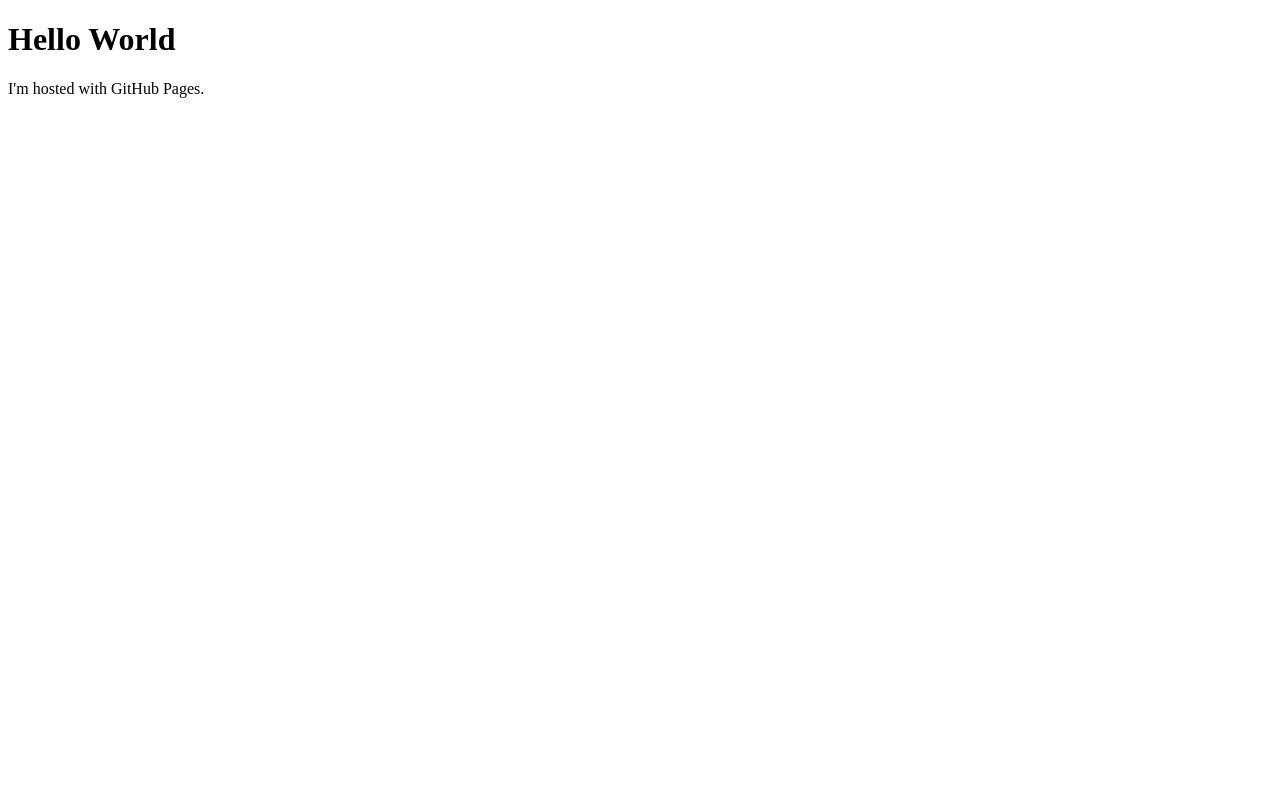
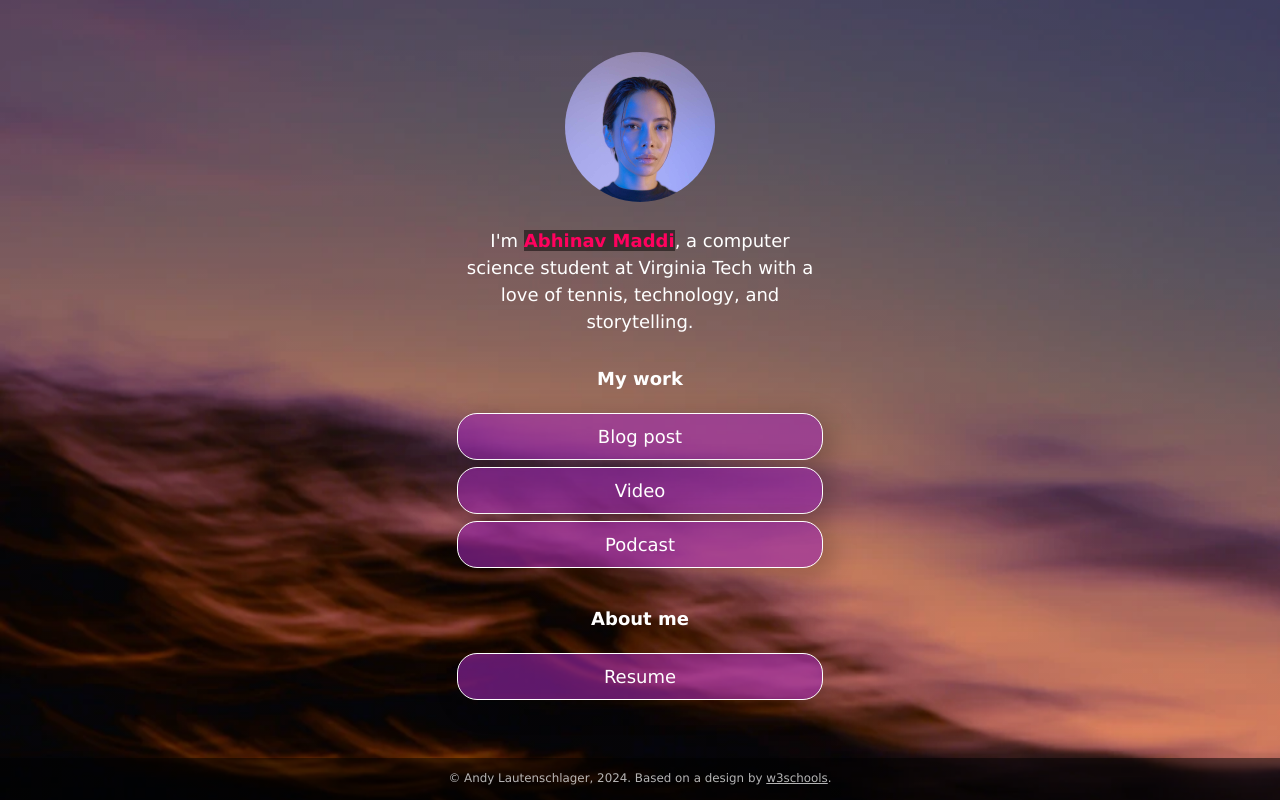
Before and after one commit to abhinavmaddi/abhinavmaddi.github.io, a plain HTML site: page index.html in a window 1280 px wide. Drawn offline with Linux system fonts and the light colour scheme.

Commit message:
Add website template and tennis blog details

```diff
--- a/index.html
+++ b/index.html
@@ -1,12 +1,74 @@
 <!DOCTYPE html>
+<!-- This page is adapted from w3schools "How to make a link tree website https://www.w3schools.com/howto/howto_website_create_linktree.asp" -->
 <html lang="en">
-  <head>
-    <meta charset="utf-8">
-    <meta name="viewport" content="width=device-width, initial-scale=1">
-    <title>Hello World</title>
-  </head>
-  <body>
-    <h1>Hello World</h1>
-    <p>I'm hosted with GitHub Pages.</p>
-  </body>
+
+<head>
+  <meta charset="utf-8" />
+  <meta name="viewport" content="width=device-width, initial-scale=1" />
+  <!-- Add your name below -->
+  <title>Abhinav Maddi | Portfolio</title>
+  <link rel="stylesheet" href="css/style.css">
+</head>
+
+<body class="main-text-color">
+  <!-- Content container. Everything except footer goes here -->
+  <div class="container">
+    <!-- Image and name container. Put your replacement photo—which you should crop to be square—in the images folder, then change the source attribute to images/yourportraitfilename.jpg. This path says, "Look in the images folder for yourportraitfilename.jpg." Be sure to change the alt text, too. -->
+    <div class="image-container">
+      <img src="images/portrait.jpg" alt="Photo by Art Hauntington">
+    </div>
+    <div class="intro">
+      I'm <span class="name"><strong>Abhinav Maddi</strong></span>, a computer science student at Virginia Tech with a love of tennis, technology, and storytelling.
+    </div>
+    <div class="section-header">
+      <h1>My work</h1>
+    </div>
+    <!-- Replace the # inside of the href="#" with your links. -->
+    <div class="links-container">
+      <div class="button toggle">Blog post</div>
+      <div class="slidedown">
+        <div class="description">
+          <h2>The Hardest Part of Tennis Isn’t Hitting the Ball</h2>
+          <p>A missed shot can linger long after the point ends. Drawing on my competitive tennis experience, I explore the pressure, isolation, and mental resets that make the sport about more than hitting the ball.</p>
+          <a href="https://medium.com/@abhimaddi98/the-hardest-part-of-tennis-isnt-hitting-the-ball-5d3501943ee5" class="external-link" target="_blank" rel="noopener noreferrer">Read</a>
+        </div>
+      </div>
+
+      <div class="button toggle">Video</div>
+      <div class="slidedown">
+        <div class="description">
+          <h2>Video title</h2>
+          <p>Add a short but appealing description of your video.</p>
+          <a href="#" class="external-link" target="_blank">Watch</a>
+        </div>
+      </div>
+
+      <div class="button toggle">Podcast</div>
+      <div class="slidedown">
+        <div class="description">
+          <h2>Podcast title</h2>
+          <p>Add a short but appealing description of your podcast</p>
+          <a href="#" class="external-link" target="_blank">Listen</a>
+        </div>
+      </div>
+    </div>
+
+    <!-- Replace # with PDF from Google Docs, or replace the entire section with whatever you want. Or delete it! Or add another section below it!-->
+    <div class="section-header">
+      <h1>About me</h1>
+    </div>
+
+    <div class="links-container">
+      <a href="https://drive.google.com" class="button" target="_blank">Resume</a>
+    </div>
+
+  </div>
+  <div class="footer">
+    <p>© Andy Lautenschlager, 2024. Based on a design by <a
+        href="https://www.w3schools.com/howto/howto_website_create_linktree.asp" target="_blank">w3schools</a>.
+    </p>
+  </div>
+  <script type="text/javascript" src="js/slider.js"></script>
+</body>
+
 </html>
```
